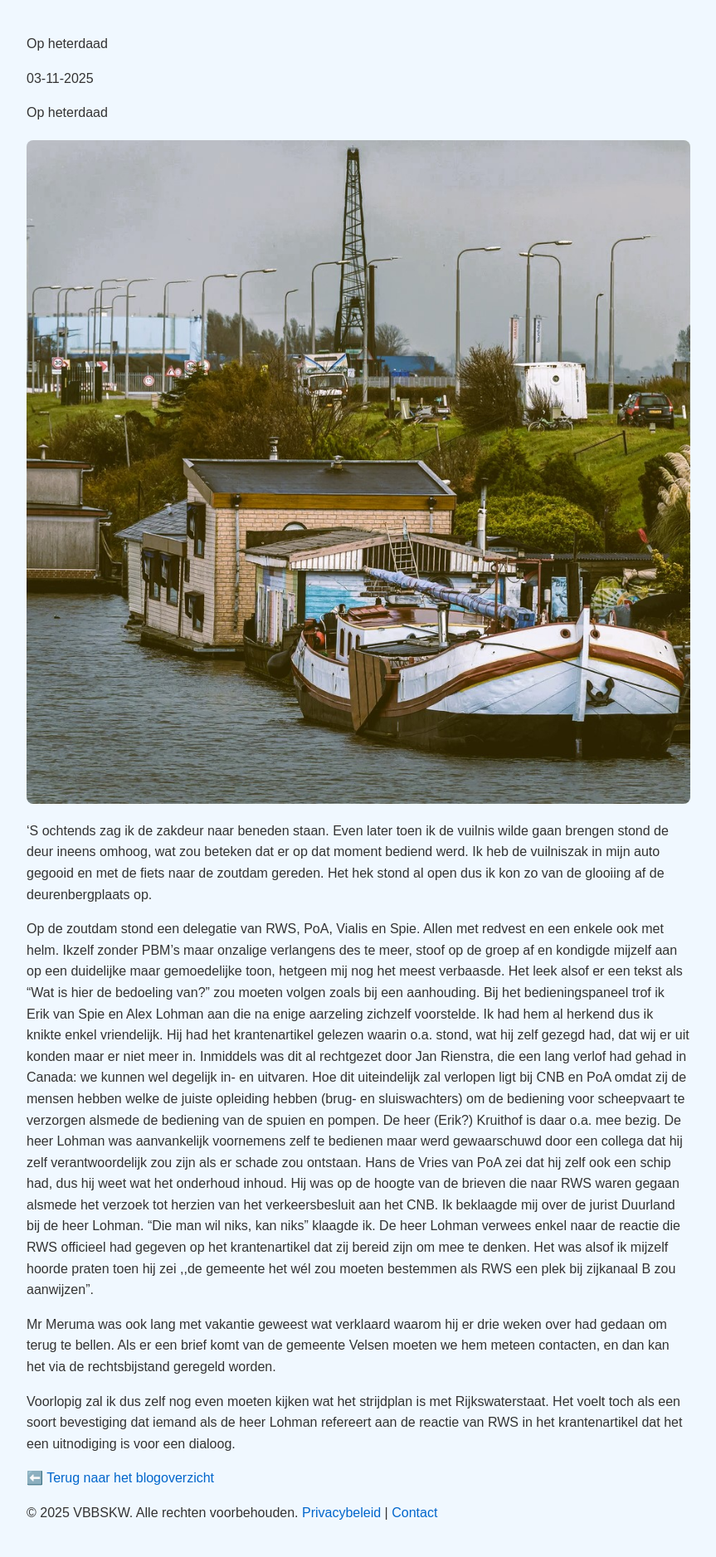
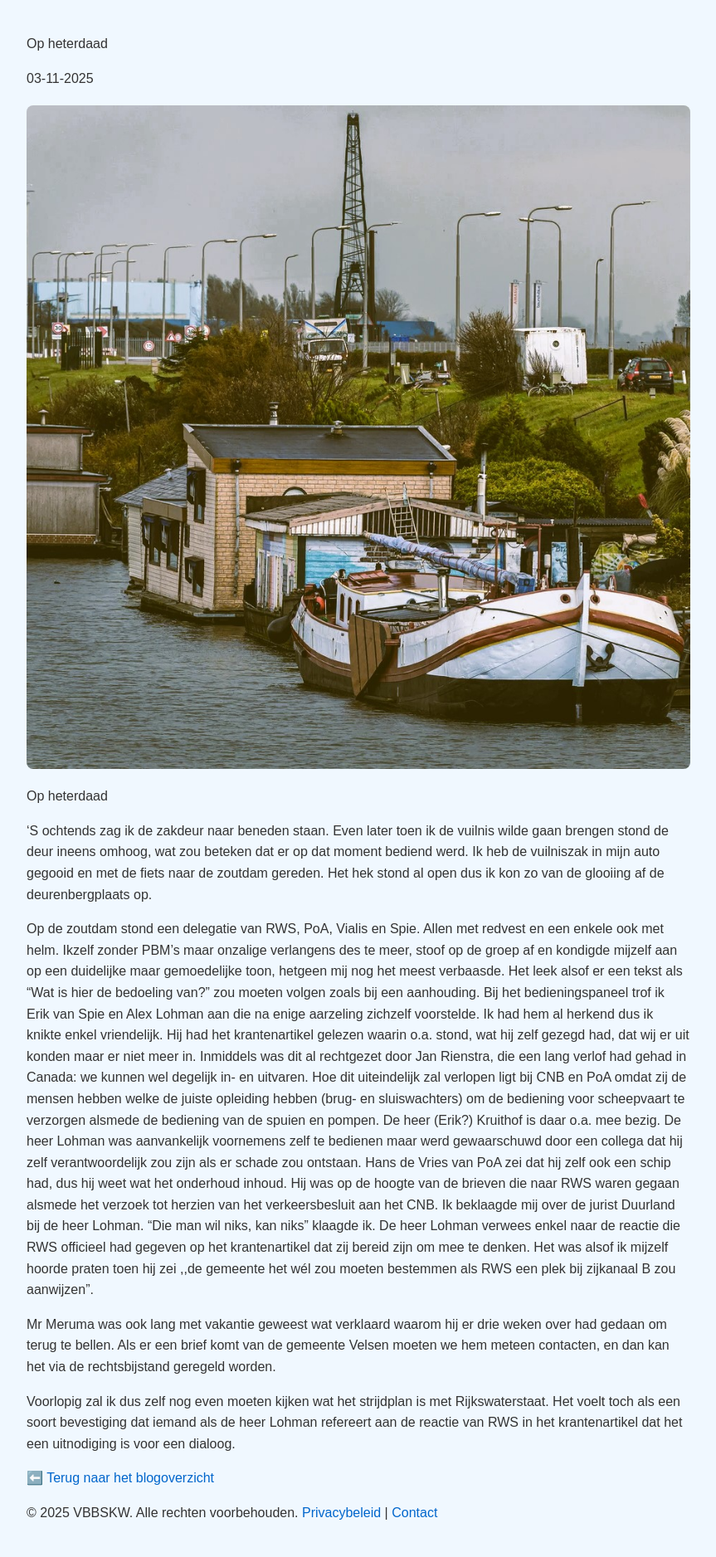
Before and after one commit to Klikblitser/VBBSKW, a Jekyll site: the page built from _posts/2025-11-03-Op heterdaad.md, in a window 1280 px wide. Shown: the whole page at 83% size, without its empty margins (208-1071 px from the left). Built offline with Jekyll 4.4.1, drawn with Linux system fonts in a browser that asks for light colours.

Commit message:
neue post

```diff
--- a/_posts/2025-11-03-Op heterdaad.md
+++ b/_posts/2025-11-03-Op heterdaad.md
@@ -9,9 +9,9 @@ thumbnail: /assets/images/Zietopuzelvekrant.jpg
 
 {{ page.date | date: "%d-%m-%Y" }}
 
+![Alt-tekst](https://github.com/Klikblitser/VBBSKW/blob/main/assets/images/Zietopuzelvekrant.jpg?raw=true)
+
 Op heterdaad
-
-![Alt-tekst](https://github.com/Klikblitser/VBBSKW/blob/main/assets/images/Zietopuzelvekrant.jpg?raw=true)
 
 'S ochtends zag ik de zakdeur naar beneden staan. Even later toen ik de vuilnis wilde gaan brengen stond de deur ineens omhoog, wat zou beteken dat er op dat moment bediend werd. Ik heb de vuilniszak in mijn auto gegooid en met de fiets naar de zoutdam gereden. Het hek stond al open dus ik kon zo van de glooiing af de deurenbergplaats op.
 
```
